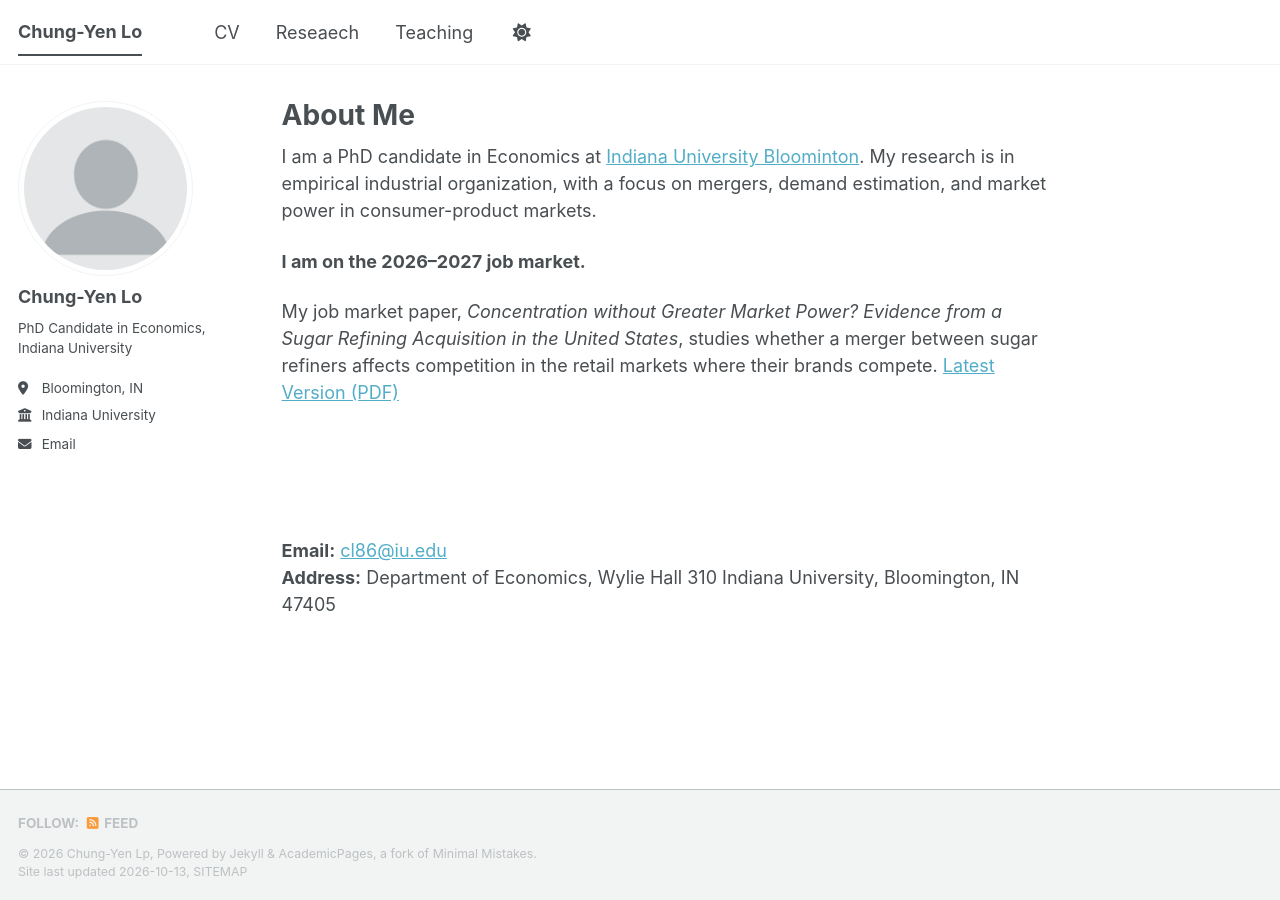
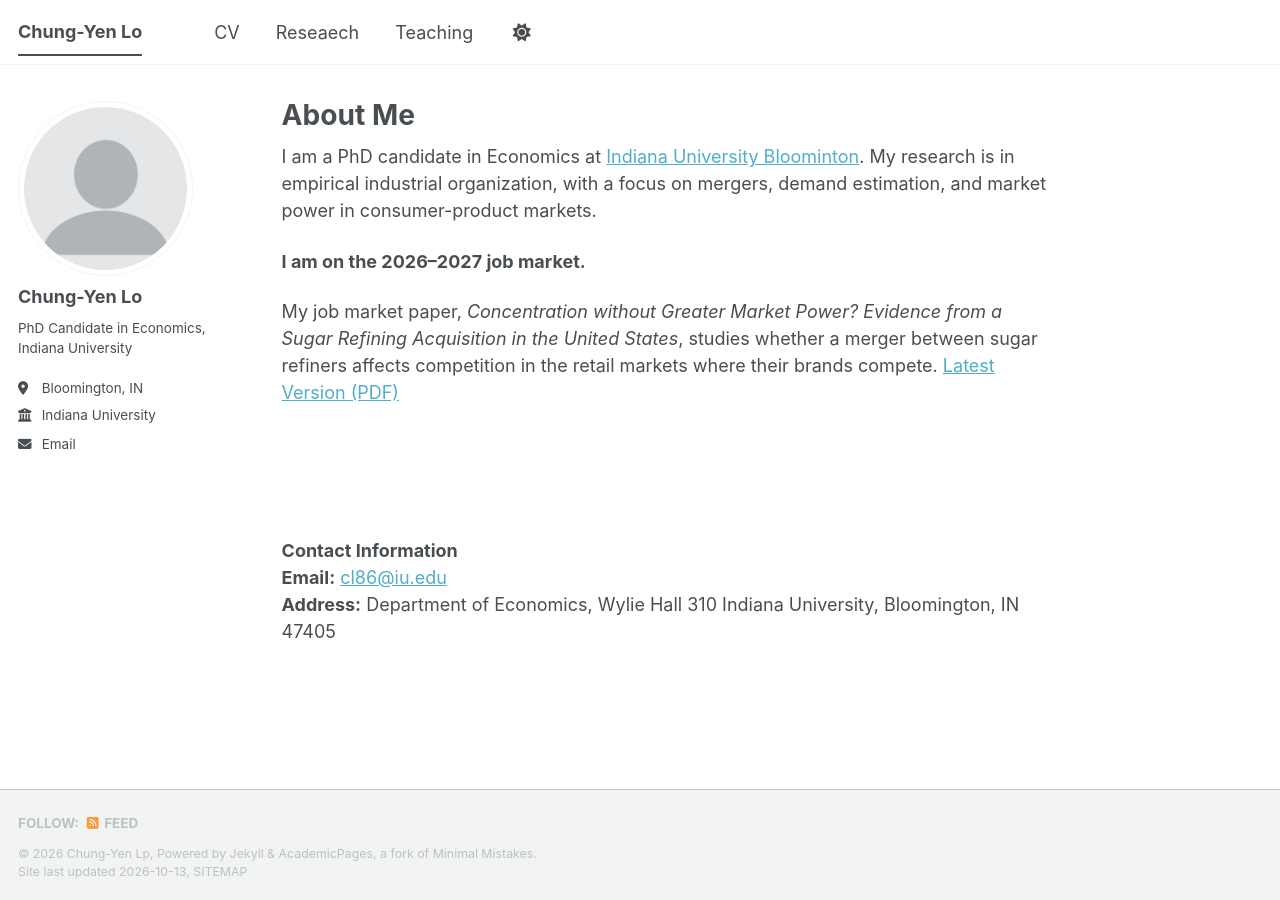
Before and after one commit to chungyenlo/chungyenlo.github.io, a Jekyll site: the page built from _pages/about.md, in a window 1280 px wide. Built offline with Jekyll 4.4.1, drawn with Linux system fonts in a browser that asks for light colours; a style sheet for code colours, icons or effects is not loaded.

Commit message:
Add contact information to about page

```diff
--- a/_pages/about.md
+++ b/_pages/about.md
@@ -15,5 +15,6 @@ My job market paper, *Concentration without Greater Market Power? Evidence from
 
 <div style="height: 6em;"></div>
 
+**Contact Information**<br>
 **Email:** [cl86@iu.edu](mailto:cl86@iu.edu)<br>
 **Address:** Department of Economics, Wylie Hall 310 Indiana University, Bloomington, IN 47405
```
